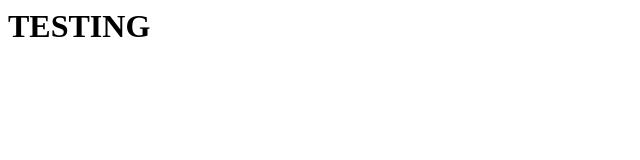
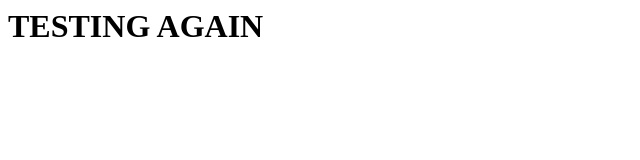
Before and after one commit to wisnukm41/testing-ci-cd, a plain HTML site: page index.html in a window 1280 px wide. Shown: the whole page, without its empty margins (0-640 px from the left). Drawn offline with Linux system fonts and the light colour scheme.

Commit message:
Update index.html

```diff
--- a/index.html
+++ b/index.html
@@ -1 +1 @@
-<h1>TESTING</h1>
+<h1>TESTING AGAIN</h1>
```
